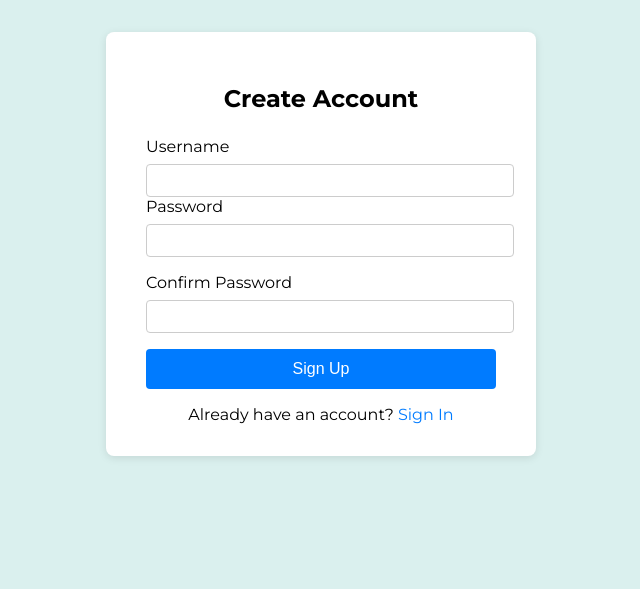
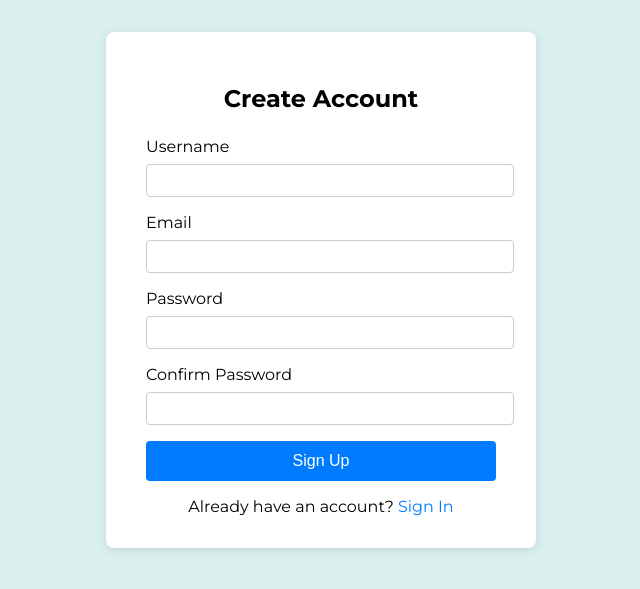
Before and after one commit to Hidden-Umah/Journal-Web-App, a Django app: page /signup/ in a window 1280 px wide. Shown: the part 82-671 px from the top of the page, without its empty margins (319-959 px from the left). Run offline with Django 5.2, Linux system fonts and the light colour scheme; some web fonts are replaced.

Commit message:
signup page correction re added the email box

```diff
--- a/dear_journal_app/templates/signup.html
+++ b/dear_journal_app/templates/signup.html
@@ -29,6 +29,12 @@
             <div class="form-group">
                 <label for="username">Username</label>
                 <input type="text" id="username" name="username" required>
+            </div>
+            <div class="form-group">
+                <label for="email">Email</label>
+                <input type="email" id="email" name="email" required>
+            </div>
+            <div class="form-group">
                 <label for="password">Password</label>
                 <input type="password" id="password" name="password" required minlength="6">
             </div>
```
